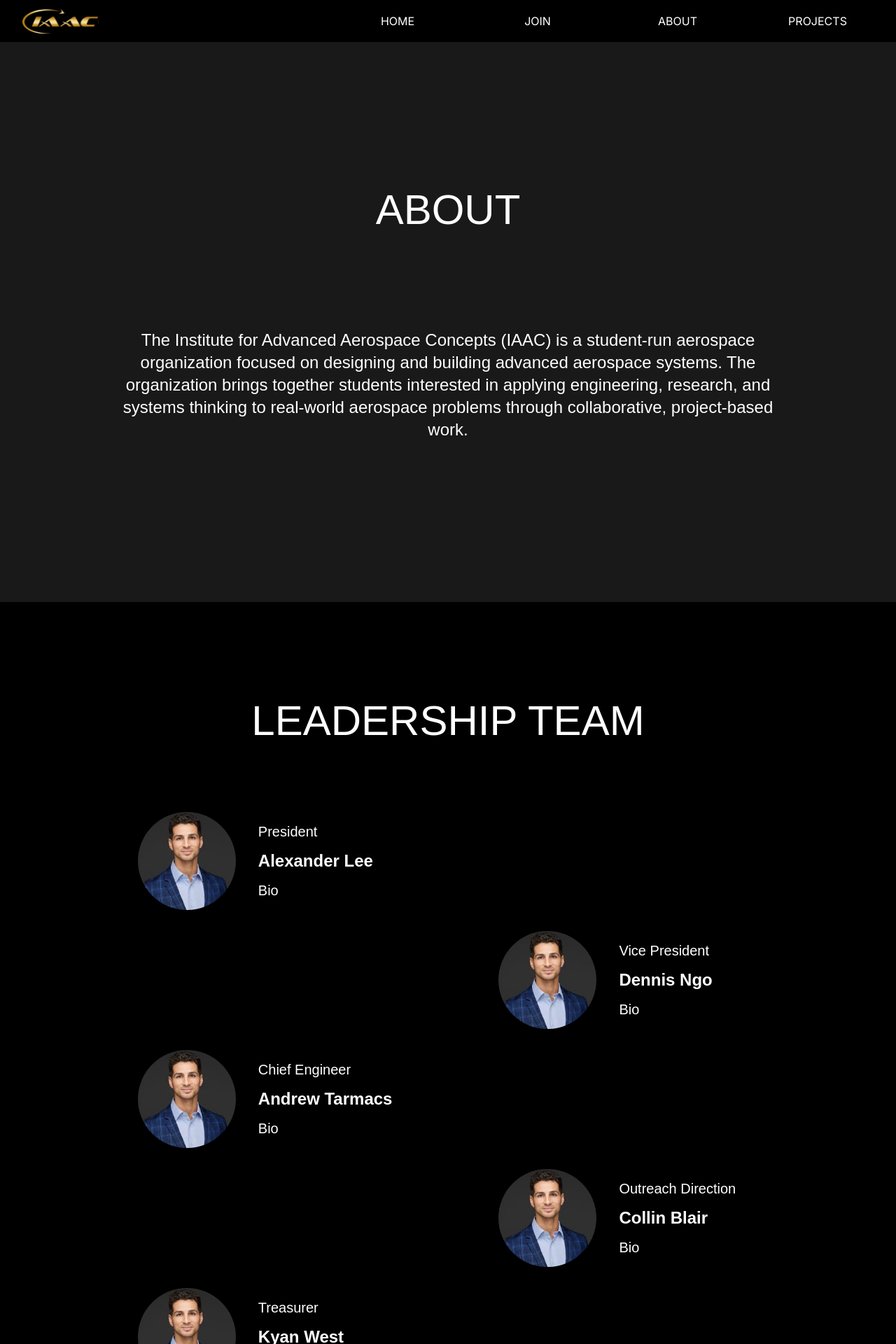
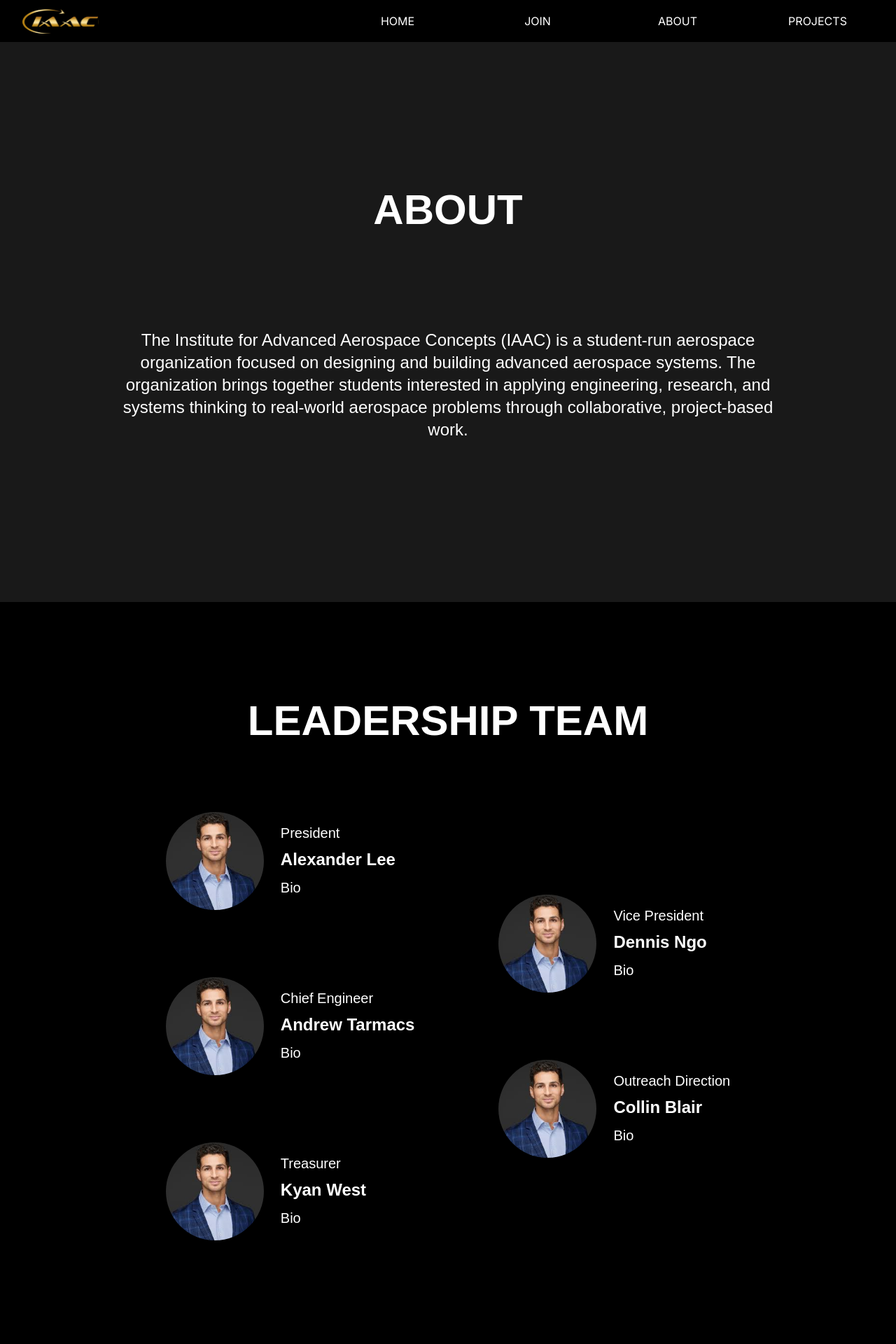
Before and after one commit to webimpactuw/iaac-uw, a Next.js app: page /about in a window 1280 px wide. Shown: the top 1920 px of the page at 70% size. Built offline with nearby package versions, Linux system fonts and the light colour scheme; a web font is replaced by a local one.

Commit message:
Fixed (hopefully) responsiveness for bios

```diff
--- a/src/components/AboutPage.js
+++ b/src/components/AboutPage.js
@@ -38,21 +38,47 @@ export default function AboutPage() {
     return (
         <>
             <div className="flex flex-col justify-center items-center min-h-200 font-duru">
-                <h1 className="text-6xl py-15">ABOUT</h1>
-                <p className="max-w-7xl text-2xl px-40 py-20 text-center">
+                <motion.h1
+                    initial={{ y: 300, opacity: 0 }}
+                    whileInView={{ y: 0 }}
+                    viewport={{ once: true }}
+                    transition={{ duration: 0.4, ease: "easeOut" }}
+                    animate={{ opacity: 1 }}
+                    className="text-6xl py-15 font-bold">
+                    ABOUT
+                </motion.h1>
+                <motion.p
+                    initial={{ y: 300, opacity: 0 }}
+                    whileInView={{ y: 0 }}
+                    viewport={{ once: true }}
+                    transition={{ duration: 0.4, ease: "easeOut", delay: 0.1 }}
+                    animate={{ opacity: 1 }}
+                    className="max-w-7xl text-2xl px-40 py-20 text-center">
                     The Institute for Advanced Aerospace Concepts (IAAC) is a student-run aerospace organization focused on designing and building advanced aerospace systems. The organization brings together students interested in applying engineering, research, and systems thinking to real-world aerospace problems through collaborative, project-based work.
-                </p>
+                </motion.p>
             </div>
 
             <div className="flex flex-col justify-center items-center h-full font-duru bg-black py-20 pb-30">
-                <h1 className="text-6xl py-15 text-white">LEADERSHIP TEAM</h1>
+                <motion.h1
+                    initial={{ y: 400, opacity: 0 }}
+                    whileInView={{ y: 0 }}
+                    viewport={{ once: true }}
+                    transition={{ duration: 0.3, ease: "easeOut" }}
+                    animate={{ opacity: 1 }}
+                    className="text-3xl md:text-6xl py-8 md:py-15 text-white font-bold text-center">LEADERSHIP TEAM</motion.h1>
                 {/* faces */}
-                <div className="flex flex-row justify-center w-full px-20 py-10 gap-30">
+                <motion.div
+                    initial={{ y: 300, opacity: 0 }}
+                    whileInView={{ y: 0 }}
+                    viewport={{ once: true }}
+                    transition={{ duration: 0.4, ease: "easeOut", delay: 0.1 }}
+                    animate={{ opacity: 1 }}
+                    className="flex flex-col justify-center items-center md:flex-row w-full px-6 md:px-20 py-8 md:py-10 gap-12 md:gap-30">
 
                     {/* left column */}
-                    <div className="flex flex-col justify-center gap-50">
-                        <div className="flex flex-row items-center">
-                            <div className="w-35 h-35 flex-shrink-0">
+                    <div className="flex flex-col justify-center gap-12 md:gap-24">
+                        <div className="flex items-center gap-6 max-w-xl">
+                            <div className="w-24 h-24 md:w-35 md:h-35 flex-shrink-0">
                                 {/* image */}
                                 <Image
                                     src="/headshot.jpeg"
@@ -62,15 +88,15 @@ export default function AboutPage() {
                                     className="rounded-full aspect-square object-cover w-full h-full"
                                 />
                             </div>
-                            <div className="flex flex-col justify-start px-8 gap-3">
+                            <div className="flex flex-col gap-2 max-w-sm">
                                 {/* description */}
-                                <h2 className="text-xl">President</h2>
-                                <h3 className="text-2xl font-bold">Alexander Lee</h3>
-                                <p className="text-xl">Bio</p>
+                                <h2 className="text-lg md:text-xl">President</h2>
+                                <h3 className="text-xl md:text-2xl font-bold">Alexander Lee</h3>
+                                <p className="text-sm md:text-xl leading-relaxed">Bio</p>
                             </div>
                         </div>
-                        <div className="flex flex-row items-center">
-                            <div className="w-35 h-35 flex-shrink-0">
+                        <div className="flex items-center gap-6 max-w-xl">
+                            <div className="w-24 h-24 md:w-35 md:h-35 flex-shrink-0">
                                 {/* image */}
                                 <Image
                                     src="/headshot.jpeg"
@@ -80,15 +106,15 @@ export default function AboutPage() {
                                     className="rounded-full aspect-square object-cover w-full h-full"
                                 />
                             </div>
-                            <div className="flex flex-col justify-start px-8 gap-3">
+                            <div className="flex flex-col gap-2 max-w-sm">
                                 {/* description */}
-                                <h2 className="text-xl">Chief Engineer</h2>
-                                <h3 className="text-2xl font-bold">Andrew Tarmacs</h3>
-                                <p className="text-xl">Bio</p>
+                                <h2 className="text-lg md:text-xl">Chief Engineer</h2>
+                                <h3 className="text-xl md:text-2xl font-bold">Andrew Tarmacs</h3>
+                                <p className="text-sm md:text-xl leading-relaxed">Bio</p>
                             </div>
                         </div>
-                        <div className="flex flex-row items-center">
-                            <div className="w-35 h-35 flex-shrink-0">
+                        <div className="flex items-center gap-6 max-w-xl">
+                            <div className="w-24 h-24 md:w-35 md:h-35 flex-shrink-0">
                                 {/* image */}
                                 <Image
                                     src="/headshot.jpeg"
@@ -98,19 +124,19 @@ export default function AboutPage() {
                                     className="rounded-full aspect-square object-cover w-full h-full"
                                 />
                             </div>
-                            <div className="flex flex-col justify-start px-8 gap-3">
+                            <div className="flex flex-col gap-2 max-w-sm">
                                 {/* description */}
-                                <h2 className="text-xl">Treasurer</h2>
-                                <h3 className="text-2xl font-bold">Kyan West</h3>
-                                <p className="text-xl">Bio</p>
+                                <h2 className="text-lg md:text-xl">Treasurer</h2>
+                                <h3 className="text-xl md:text-2xl font-bold">Kyan West</h3>
+                                <p className="text-sm md:text-xl leading-relaxed">Bio</p>
                             </div>
                         </div>
                     </div>
 
                     {/* right column */}
-                    <div className="flex flex-col justify-center gap-50">
-                        <div className="flex flex-row items-center">
-                            <div className="w-35 h-35 flex-shrink-0">
+                    <div className="flex flex-col justify-center gap-12 md:gap-24">
+                        <div className="flex items-center gap-6 max-w-xl">
+                            <div className="w-24 h-24 md:w-35 md:h-35 flex-shrink-0">
                                 {/* image */}
                                 <Image
                                     src="/headshot.jpeg"
@@ -120,15 +146,15 @@ export default function AboutPage() {
                                     className="rounded-full aspect-square object-cover w-full h-full"
                                 />
                             </div>
-                            <div className="flex flex-col justify-start px-8 gap-3">
+                            <div className="flex flex-col gap-2 max-w-sm">
                                 {/* description */}
-                                <h2 className="text-xl">Vice President</h2>
-                                <h3 className="text-2xl font-bold">Dennis Ngo</h3>
-                                <p className="text-xl">Bio</p>
+                                <h2 className="text-lg md:text-xl">Vice President</h2>
+                                <h3 className="text-xl md:text-2xl font-bold">Dennis Ngo</h3>
+                                <p className="text-sm md:text-xl leading-relaxed">Bio</p>
                             </div>
                         </div>
-                        <div className="flex flex-row items-center">
-                            <div className="w-35 h-35 flex-shrink-0">
+                        <div className="flex items-center gap-6 max-w-xl">
+                            <div className="w-24 h-24 md:w-35 md:h-35 flex-shrink-0">
                                 {/* image */}
                                 <Image
                                     src="/headshot.jpeg"
@@ -138,15 +164,15 @@ export default function AboutPage() {
                                     className="rounded-full aspect-square object-cover w-full h-full"
                                 />
                             </div>
-                            <div className="flex flex-col justify-start px-8 gap-3">
+                            <div className="flex flex-col gap-2 max-w-sm">
                                 {/* description */}
-                                <h2 className="text-xl">Outreach Direction</h2>
-                                <h3 className="text-2xl font-bold">Collin Blair</h3>
-                                <p className="text-xl">Bio</p>
+                                <h2 className="text-lg md:text-xl">Outreach Direction</h2>
+                                <h3 className="text-xl md:text-2xl font-bold">Collin Blair</h3>
+                                <p className="text-sm md:text-xl leading-relaxed">Bio</p>
                             </div>
                         </div>
                     </div>
-                </div>
+                </motion.div>
             </div>
 
             <Join joinRef={joinRef} joinShown={joinShown} />
```
